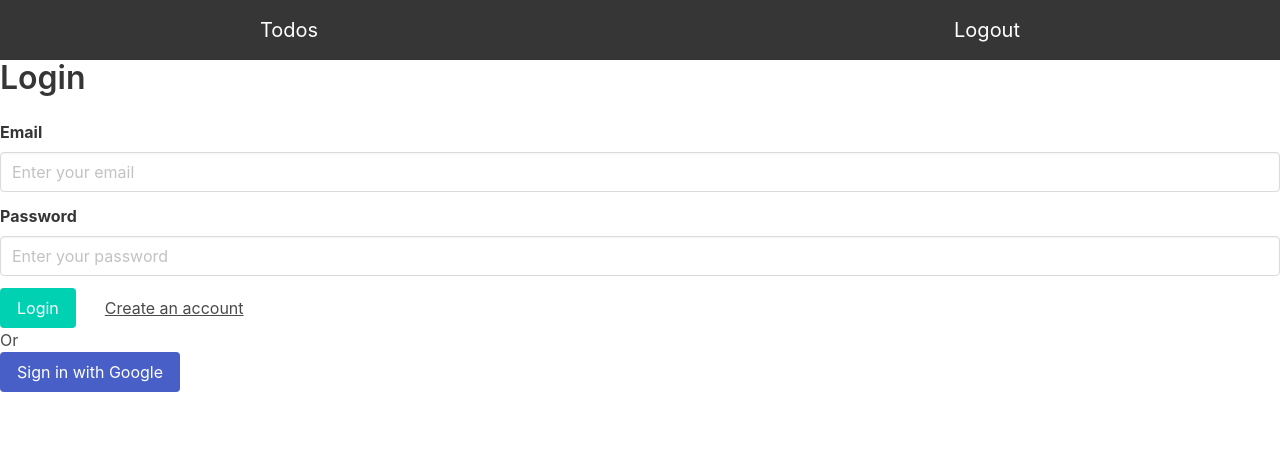
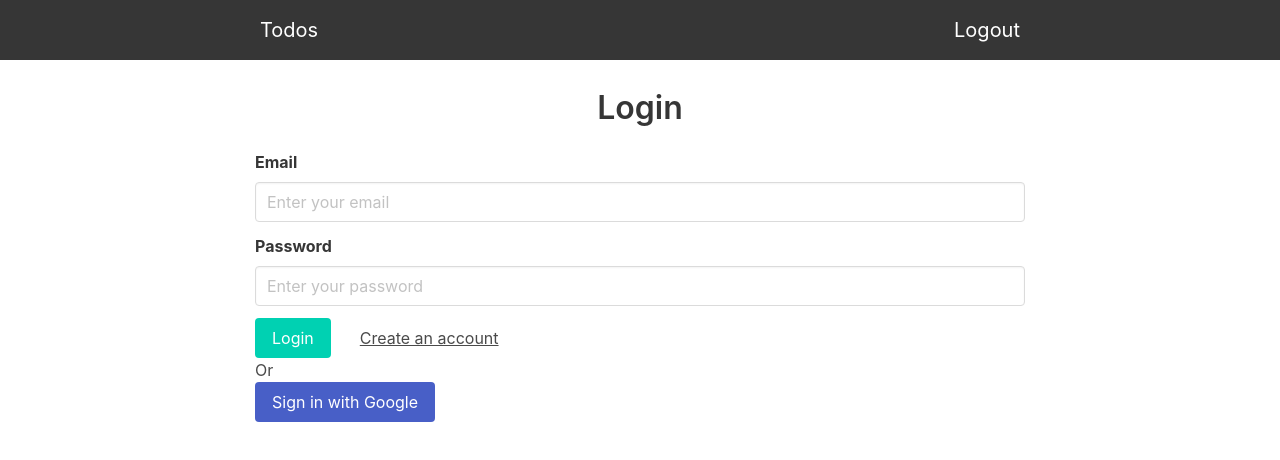
Before and after one commit to erpesh/vue-firebase-note, a Vue app: page /auth in a window 1280 px wide. Shown: the top 460 px of the page. Built offline with nearby package versions, Linux system fonts and the light colour scheme; no server answers.

Commit message:
added notes by auth

```diff
--- a/src/components/HeaderComponent.vue
+++ b/src/components/HeaderComponent.vue
@@ -23,7 +23,6 @@ export default {
 
     auth.onAuthStateChanged((user) => {
       currentUser.value = user ? user.email : "No user";
-      console.log(user);
     });
     console.log(currentUser.value);
 
--- a/src/pages/AuthPage.vue
+++ b/src/pages/AuthPage.vue
@@ -54,6 +54,7 @@
       <button class="button is-link" @click="signInWithGoogle">Sign in with Google</button>
     </div>
   </div>
+
 </template>
 
 <script>
@@ -117,5 +118,13 @@ export default {
 };
 </script>
 <style>
-
+.auth-page {
+  max-width: 800px;
+  margin: 0 auto;
+  padding: 30px 15px;
+}
+.title {
+  display: flex;
+  justify-content: center;
+}
 </style>
--- a/src/pages/HomePage.vue
+++ b/src/pages/HomePage.vue
@@ -51,42 +51,57 @@
 </template>
 
 <script>
-import { ref, onMounted } from 'vue';
+import { inject, watch, ref } from "vue";
 import db from "@/firebase";
-import { collection, onSnapshot, addDoc, deleteDoc, doc, updateDoc, query, orderBy } from "firebase/firestore";
+import {
+  addDoc, collection, deleteDoc, doc, onSnapshot,
+  orderBy, query, updateDoc, where } from "firebase/firestore";
 // import { getAuth, onAuthStateChanged } from "firebase/auth";
 
 export default {
   setup() {
+    const auth = inject("auth");
     const todoList = ref([]);
-    const newTodo = ref('');
+    const newTodo = ref("");
     const todosRef = collection(db, "todos");
-    const todosQuery = query(todosRef, orderBy("date", "desc"));
+    const currentUser = ref("");
+
+    auth.onAuthStateChanged((user) => {
+      currentUser.value = user ? user.uid : "No user";
+    });
 
     const addTodo = async () => {
-      if (newTodo.value.trim() !== '') {
+      if (newTodo.value.trim() !== "") {
         await addDoc(todosRef, {
           task: newTodo.value,
           done: false,
-          date: Date.now()
-        })
-        newTodo.value = '';
+          date: Date.now(),
+          authorId: currentUser.value
+        });
+        newTodo.value = "";
       }
     };
 
     const deleteTodo = (id) => {
       deleteDoc(doc(todosRef, id));
-    }
+    };
 
     const toggleTodo = (id) => {
       const index = todoList.value.findIndex(todo => todo.id === id);
 
       updateDoc(doc(todosRef, id), {
         done: !todoList.value[index].done
-      })
-    }
+      });
+    };
 
-    onMounted(() => {
+    watch(currentUser, (newValue) => {
+      console.log(newValue);
+      if (newValue !== "") {
+        const todosQuery = query(todosRef,
+          where("authorId", "==", newValue),
+          orderBy("date", "desc")
+        );
+
         onSnapshot(todosQuery, (querySnapshot) => {
           const fbTodos = [];
           querySnapshot.forEach((doc) => {
@@ -94,13 +109,15 @@ export default {
               id: doc.id,
               task: doc.data().task,
               done: doc.data().done,
-            date: doc.data().date
-          }
+              date: doc.data().date,
+              authorId: doc.data().authorId
+            };
             fbTodos.push(todo);
           });
           todoList.value = fbTodos;
         });
-    })
+      }
+    });
 
     return { todoList, newTodo, addTodo, deleteTodo, toggleTodo };
   },
```
Lines whose indentation alone changed are shown as unchanged.
